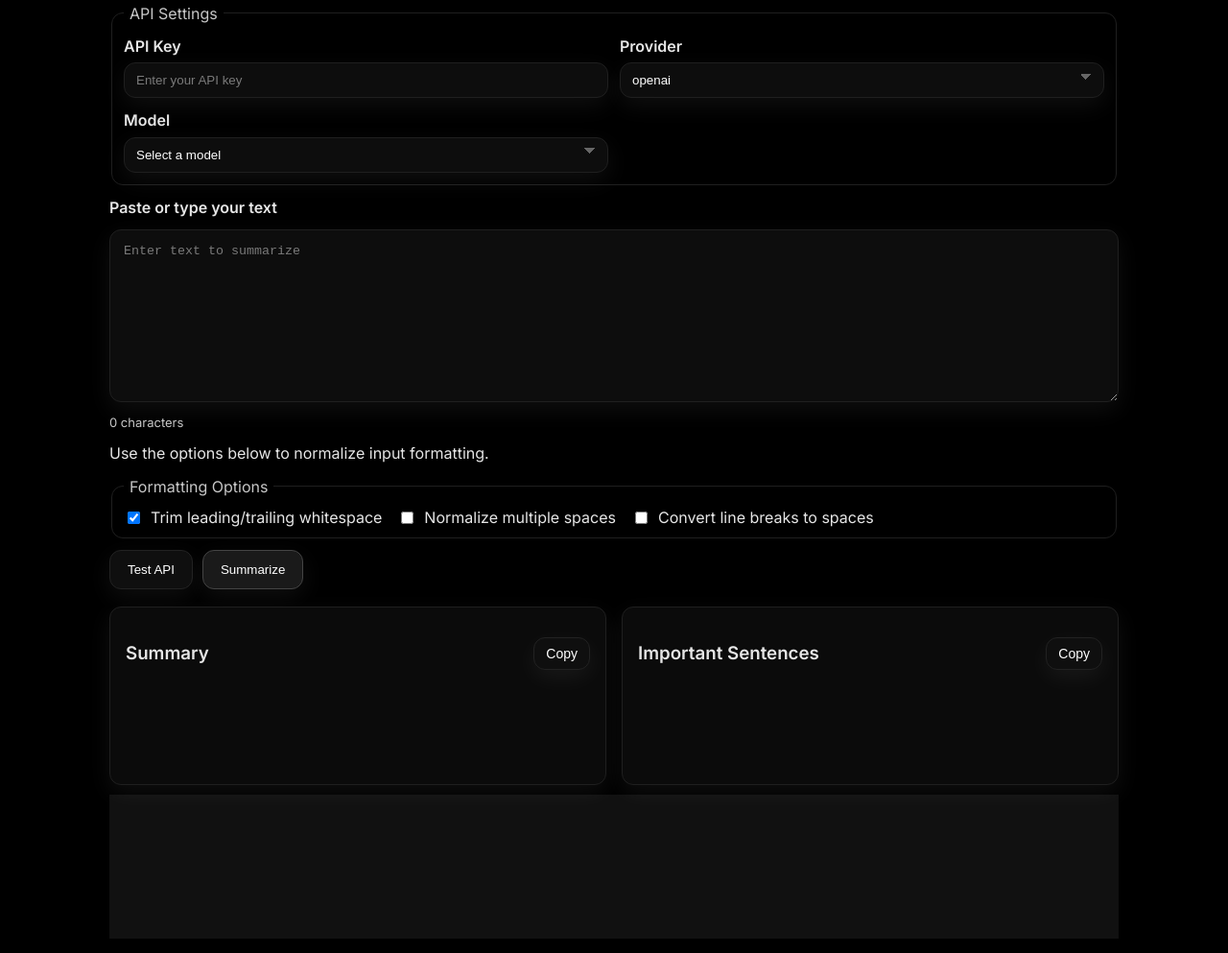
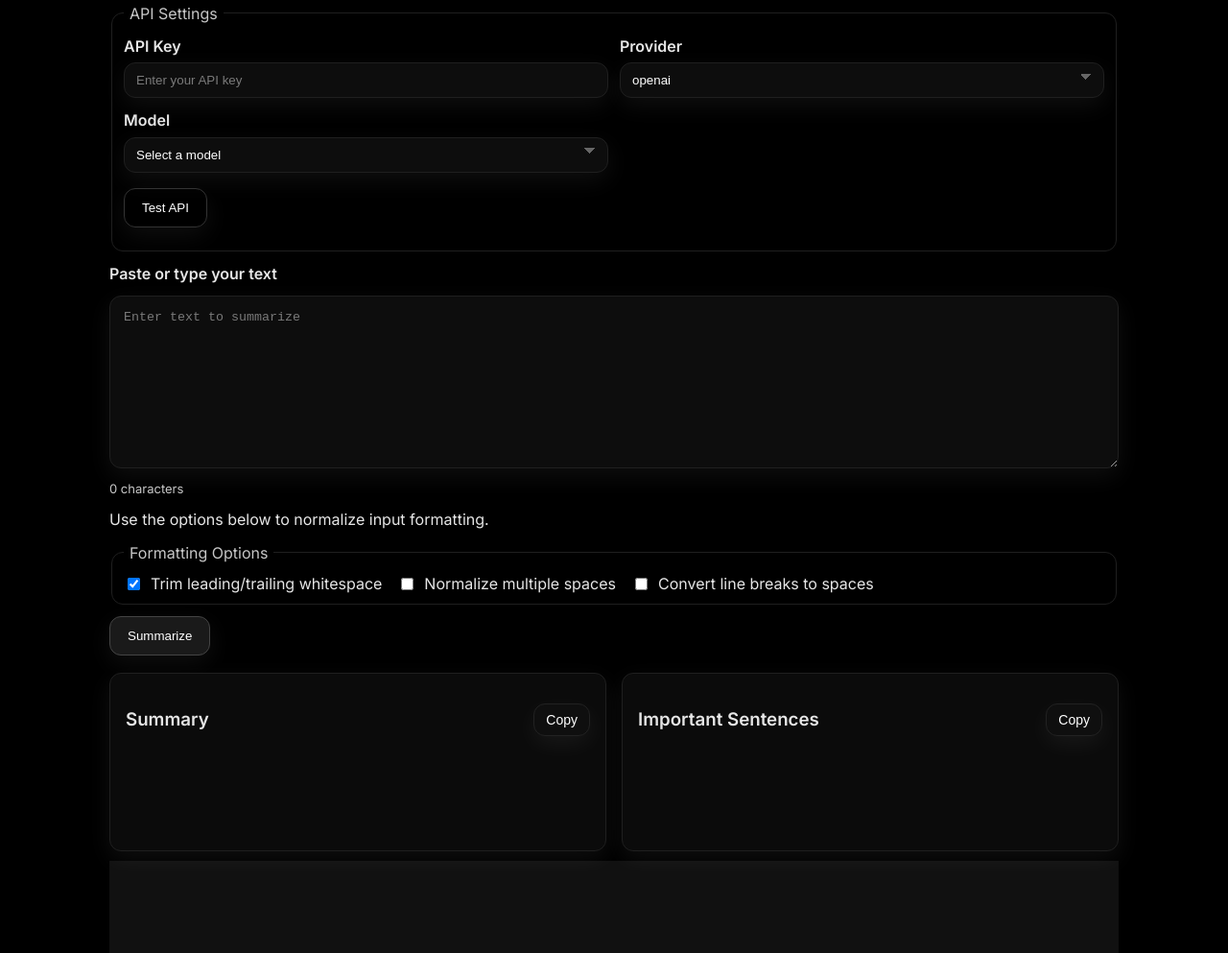
Before and after one commit to tieson9/ai-text-summarizer-frontend, a plain HTML site: page index.html in a window 1280 px wide. Shown: the part 1476-2469 px from the top of the page at 96% size. Drawn offline with Linux system fonts and the light colour scheme.

Commit message:
fix bottom

```diff
--- a/index.html
+++ b/index.html
@@ -137,6 +137,9 @@
                     <option value="">Select a model</option>
                   </select>
                 </div>
+                <div class="api-actions">
+                  <button type="button" id="btn-test-api" class="button button-outline">Test API</button>
+                </div>
                 <div id="api-status" class="api-status" aria-live="polite"></div>
               </fieldset>
               <label for="input-text" class="input-label">Paste or type your text</label>
@@ -163,7 +166,6 @@
 
               <!-- Processing Controls -->
               <div class="controls">
-                <button type="button" id="btn-test-api" class="button">Test API</button>
                 <button type="button" id="btn-summarize" class="button button-primary">Summarize</button>
                 <button type="button" id="btn-cancel" class="button button-outline" aria-hidden="true" hidden>Cancel</button>
                 <div id="loading" class="loading" role="status" aria-live="polite" aria-label="Loading" hidden>
--- a/style.css
+++ b/style.css
@@ -190,6 +190,7 @@ a { color: var(--white); text-decoration: none; }
 .api-settings legend { padding: 0 6px; color: var(--muted); }
 .form-row { display: grid; gap: 6px; }
 .api-status { font-size: 13px; color: var(--muted); }
+.api-actions { grid-column: 1 / -1; display: flex; align-items: center; gap: 10px; margin-top: 4px; }
 .input-label { font-weight: 600; }
 .text-input, .select {
   width: 100%;
```
